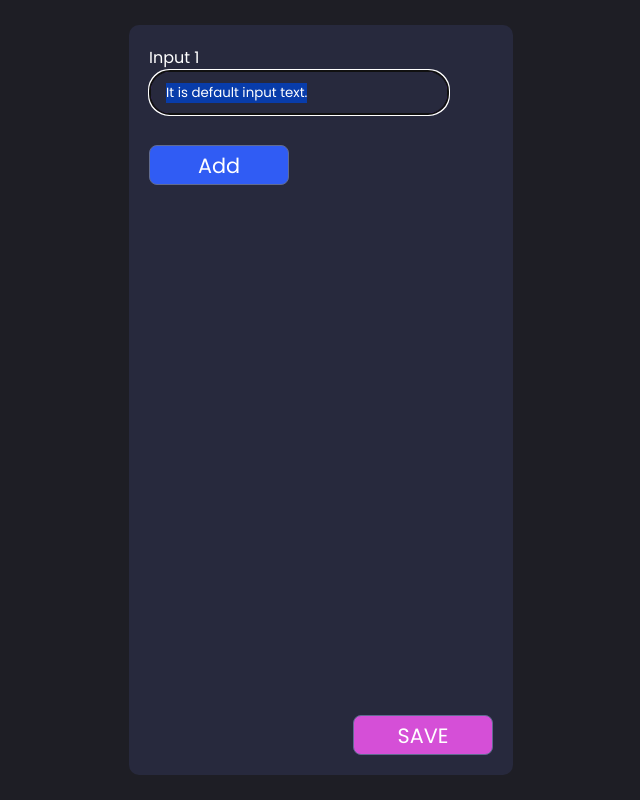
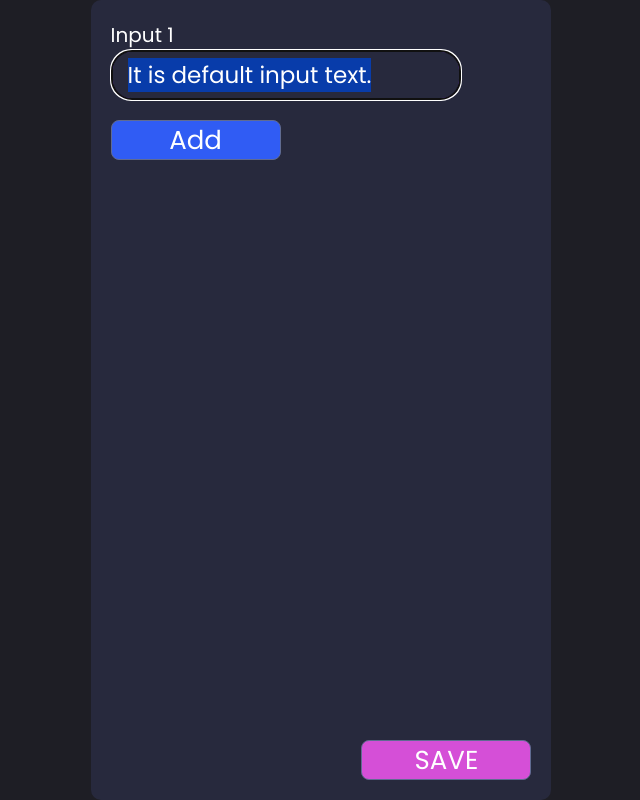
Before and after one commit to WolfOfProgramming/dynamicFormsComponent, a plain HTML site: page index.html in a window 1536 px wide. Shown: the whole page, without its empty margins (447-1087 px from the left). Drawn offline with Linux system fonts and the light colour scheme.

Commit message:
media-query

```diff
--- a/src/styles/styles.css
+++ b/src/styles/styles.css
@@ -14,7 +14,8 @@
     display: flex;
     justify-content: center;
     align-items: center;
-    overflow: hidden;
+    overflow-x: hidden;
+    overflow-y: auto;
 }
 
 .form {
@@ -51,6 +52,7 @@
     width: 300px;
     background: transparent;
     color: #ffffff;
+    flex-shrink: 1;
 }
 
 .form__input:focus {
@@ -68,6 +70,7 @@
     height: 30px;
     cursor: pointer;
     background: transparent;
+    flex-shrink: 0;
 }
 
 .form__delete::after,
@@ -102,10 +105,116 @@
 }
 
 .form__button--submit {
-    vertical-align: bot;
     background-color: #d54fd7;
     text-transform: uppercase;
-    position: absolute;
-    bottom: 20px;
-    right: 20px;
 }
+
+@media (min-width: 300px) {
+    .form {
+        width: 100%;
+        height: 100vh;
+    }
+    .form__input {
+        height: 35px;
+        border: 2px solid #4444ff;
+        border-radius: 15px;
+        width: 250px;
+    }
+
+    .form__button--submit {
+        position: relative;
+    }
+}
+
+@media (min-width: 500px) {
+    .form {
+        width: 100%;
+        height: 100vh;
+    }
+    .form__input {
+        height: 50px;
+        border: 2px solid #4444ff;
+        border-radius: 20px;
+        width: 350px;
+    }
+
+    .form__delete {
+        width: 40px;
+        height: 40px;
+    }
+}
+
+@media (min-width: 600px) {
+    .form {
+        width: 80%;
+        height: 700px;
+    }
+}
+
+@media (min-width: 700px) {
+    .form {
+        width: 70%;
+    }
+}
+
+@media (min-width: 800px) {
+    .form {
+        width: 60%;
+        height: 800px;
+    }
+
+    .form__button--submit {
+        position: absolute;
+        bottom: 20px;
+        right: 20px;
+    }
+}
+
+@media (min-width: 950px) {
+    .form {
+        width: 50%;
+    }
+}
+
+@media (min-width: 1100px) {
+    .form {
+        width: 40%;
+    }
+    .form__input {
+        font-size: 1.15em;
+    }
+}
+
+@media (min-width: 1300px) {
+    .form {
+        width: 35%;
+    }
+    .form__button {
+        width: 170px;
+        height: 40px;
+        cursor: pointer;
+        border-radius: 8px;
+        font-size: 1.3em;
+    }
+    :root {
+        font-size: 18px;
+    }
+}
+
+@media (min-width: 1500px) {
+    .form {
+        width: 30%;
+    }
+    :root {
+        font-size: 20px;
+    }
+}
+
+@media (min-width: 1700px) {
+    .form {
+        width: 25%;
+    }
+    :root {
+        font-size: 21px;
+    }
+}
```
